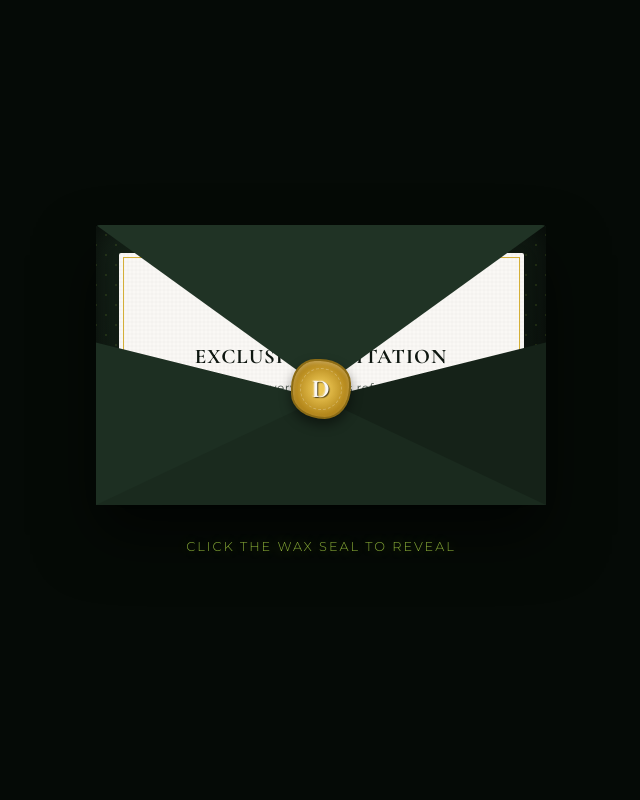
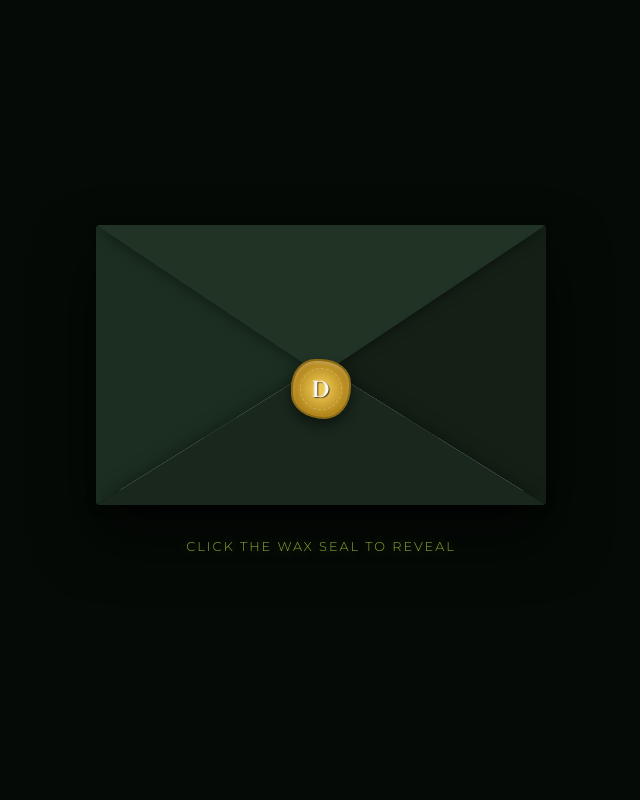
Before and after one commit to Adrin-Lee/Cafe-Dhara, a website built with Vite: page index.html in a window 1280 px wide. Shown: the top 800 px of the page, without its empty margins (319-959 px from the left). Built offline with nearby package versions, Linux system fonts and the light colour scheme; a script that the page names is missing.

Commit message:
Implement true 3D overlapping border-triangle envelope folds with z-index pocket layering

```diff
--- a/index.html
+++ b/index.html
@@ -52,7 +52,9 @@
                     <p class="paper-text">Where every sip feels refreshing.</p>
                     <button class="btn btn-green btn-open" id="btn-open-envelope">Unfold Invitation</button>
                 </div>
-                <div class="envelope-front"></div>
+                <div class="envelope-left"></div>
+                <div class="envelope-right"></div>
+                <div class="envelope-bottom"></div>
                 <div class="wax-seal" id="wax-seal">
                     <div class="seal-inner">D</div>
                 </div>
--- a/styles.css
+++ b/styles.css
@@ -284,13 +284,62 @@ img {
     background-position: 0 0, 10px 10px;
 }
 
-/* Flap closed state (forest green outside) */
+/* Envelope folds structure using CSS borders for realistic overlapping */
+.envelope-left {
+    position: absolute;
+    top: 0;
+    left: 0;
+    width: 0;
+    height: 0;
+    border-top: 140px solid transparent;
+    border-bottom: 140px solid transparent;
+    border-left: 225px solid #1c2e21; /* Lighter left fold */
+    z-index: 3;
+    border-top-left-radius: 4px;
+    border-bottom-left-radius: 4px;
+}
+
+.envelope-right {
+    position: absolute;
+    top: 0;
+    right: 0;
+    width: 0;
+    height: 0;
+    border-top: 140px solid transparent;
+    border-bottom: 140px solid transparent;
+    border-right: 225px solid #142016; /* Darker right fold for shadow contrast */
+    z-index: 3;
+    border-top-right-radius: 4px;
+    border-bottom-right-radius: 4px;
+}
+
+.envelope-bottom {
+    position: absolute;
+    bottom: 0;
+    left: 0;
+    width: 0;
+    height: 0;
+    border-left: 225px solid transparent;
+    border-right: 225px solid transparent;
+    border-bottom: 140px solid #19271c; /* Bottom fold overlapping side folds */
+    z-index: 4;
+    border-bottom-left-radius: 4px;
+    border-bottom-right-radius: 4px;
+    filter: drop-shadow(0 -4px 8px rgba(0,0,0,0.3));
+}
+
 .envelope-flap {
-    background: #203325;
-    clip-path: polygon(0 0, 50% 58%, 100% 0);
+    position: absolute;
+    top: 0;
+    left: 0;
+    width: 0;
+    height: 0;
+    border-left: 225px solid transparent;
+    border-right: 225px solid transparent;
+    border-top: 150px solid #203325; /* Forest green flap pointing down */
     transform-origin: top;
-    z-index: 5; /* On top of paper when closed */
-    transition: transform 0.8s ease, background 0.4s 0.2s ease, z-index 0s 0.4s;
+    z-index: 5; /* On top of paper card and pocket folds when closed */
+    transition: transform 0.8s ease, border-top-color 0.4s 0.2s ease, z-index 0s 0.4s;
     border-top-left-radius: 4px;
     border-top-right-radius: 4px;
     filter: drop-shadow(0 4px 6px rgba(0,0,0,0.35));
@@ -299,43 +348,9 @@ img {
 /* Flap open state (rotates and changes to shiny gold liner inside) */
 .envelope-wrapper.open .envelope-flap {
     transform: rotateX(180deg);
-    background: linear-gradient(135deg, #d4af37 0%, #8b6b15 100%);
-    z-index: 1; /* Moves behind paper when open */
+    border-top-color: #d4af37; /* Changes to shiny gold inside liner when open */
+    z-index: 1; /* Moves behind the paper card */
     filter: drop-shadow(0 -4px 8px rgba(0,0,0,0.5));
-}
-
-/* 3D Envelope Front Fold Construction */
-.envelope-front {
-    background: #1a2a1e; /* Bottom triangular flap */
-    clip-path: polygon(0 42%, 50% 62%, 100% 42%, 100% 100%, 0 100%);
-    z-index: 4;
-    filter: drop-shadow(0 -3px 6px rgba(0,0,0,0.2));
-}
-
-.envelope-front::after {
-    content: '';
-    position: absolute;
-    top: 0;
-    left: 0;
-    width: 100%;
-    height: 100%;
-    background: #1d2f22; /* Left side flap */
-    clip-path: polygon(0 42%, 50% 62%, 50% 62%, 0 100%);
-    z-index: 4;
-    filter: drop-shadow(3px 0 6px rgba(0,0,0,0.25));
-}
-
-.envelope-front::before {
-    content: '';
-    position: absolute;
-    top: 0;
-    left: 0;
-    width: 100%;
-    height: 100%;
-    background: #152218; /* Right side flap */
-    clip-path: polygon(100% 42%, 50% 62%, 50% 62%, 100% 100%);
-    z-index: 4;
-    filter: drop-shadow(-3px 0 6px rgba(0,0,0,0.25));
 }
 
 /* Textured Letterpress Invitation Card inside */
```
